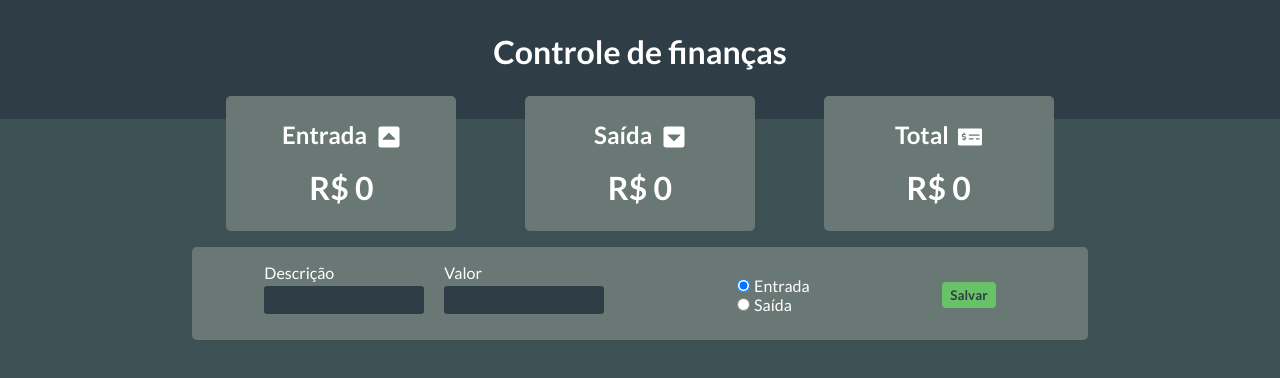
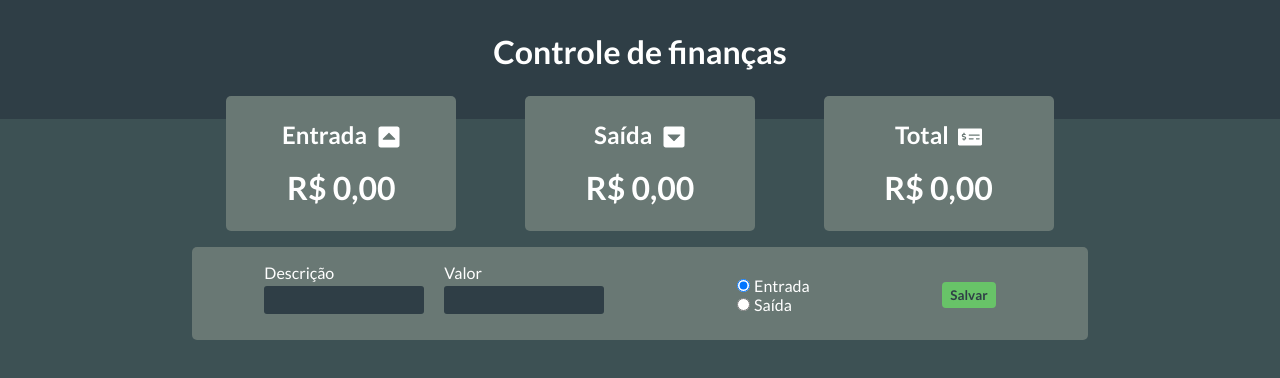
Before and after one commit to CaioAugustoHD/Sistema-controle-financas, a React (Vite) app: page / in a window 1280 px wide. Shown: the top 378 px of the page. Built offline with nearby package versions, Linux system fonts and the light colour scheme.

Commit message:
Formatação de todos os valores numéricos para formato em real

```diff
--- a/src/App.jsx
+++ b/src/App.jsx
@@ -23,9 +23,9 @@ export function App() {
     const somaSaidas = arraySaidas.reduce((acc, num) => acc + num, 0);
     const calculoTotal = somaEntradas - somaSaidas;
 
-    setEntrada(`R$ ${somaEntradas}`);
-    setSaida(`R$ ${somaSaidas}`);
-    setTotal(`R$ ${calculoTotal}`);
+    setEntrada(`${somaEntradas.toLocaleString('pt-BR', { style: 'currency', currency: 'BRL' })}`);
+    setSaida(`${somaSaidas.toLocaleString('pt-BR', { style: 'currency', currency: 'BRL' })}`);
+    setTotal(`${calculoTotal.toLocaleString('pt-BR', { style: 'currency', currency: 'BRL' })}`);
 
 
   }, [listaTransacoes]);
--- a/src/components/Form/Form.jsx
+++ b/src/components/Form/Form.jsx
@@ -22,7 +22,7 @@ export function Form({registrarTransacao}){
 
         let novaTransacao = {
             descricao: descricao,
-            valor: Number(valor),
+            valor: Number(Number(valor).toFixed(2)),
             saida: isSaida,
             ID: gerarID()
         }
--- a/src/components/Lista/Lista.jsx
+++ b/src/components/Lista/Lista.jsx
@@ -17,7 +17,7 @@ export function Lista({listaTransacoes, setListaTransacoes}){
                     return (
                         <tr key={transacao.ID}>
                             <td className="desc">{transacao.descricao}</td>
-                            <td className="desc">{`R$ ${transacao.valor}`}</td>
+                            <td className="desc">{`${transacao.valor.toLocaleString('pt-BR', { style: 'currency', currency: 'BRL' })}`}</td>
                             <td>{transacao.saida ? <FaCaretSquareDown style={{color:"var(--down)"}}/> : <FaCaretSquareUp style={{color:"var(--up)"}}/>}</td>
                             <td><button type="button" onClick={() => removerTransacao(transacao.ID)}><FaTrash/></button></td>
                         </tr>
```
